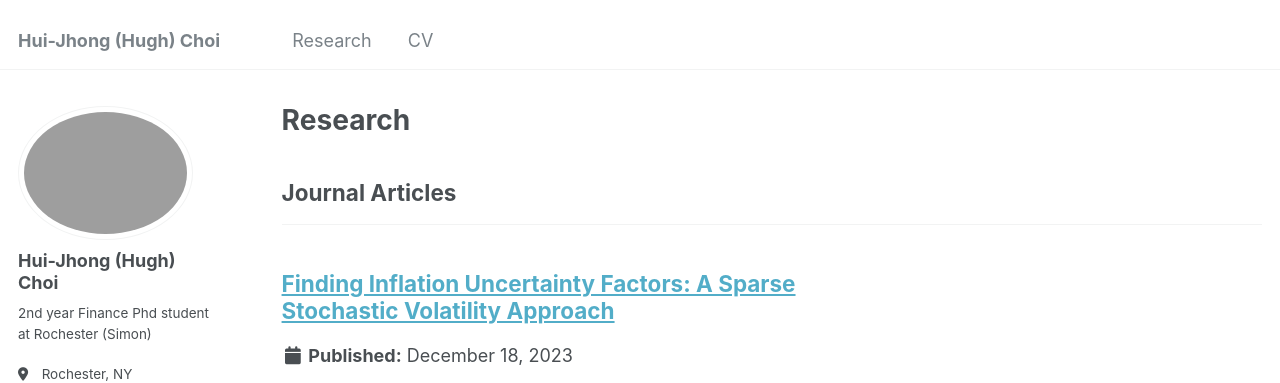
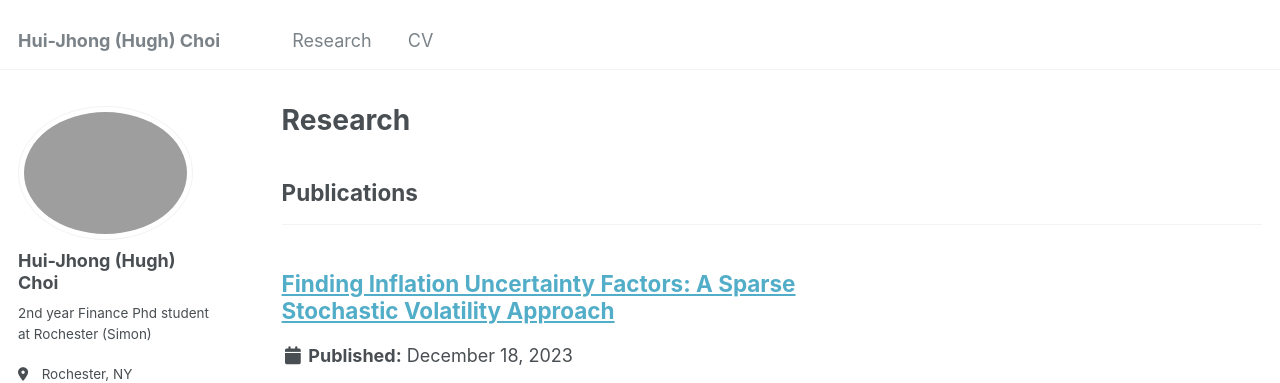
Before and after one commit to Hui-jhongChoi/Hui-jhongChoi.github.io, a Jekyll site: the page built from _pages/research.html, in a window 1280 px wide and 1184 px high. Shown: the top 383 px of the window. Built offline with Jekyll 4.4.1, drawn with Linux system fonts in a browser that asks for light colours; some web fonts are replaced.

Commit message:
Update _config.yml

```diff
--- a/_config.yml
+++ b/_config.yml
@@ -75,10 +75,10 @@
 
 # Publication Category - The following the list of publication categories and their headings
 publication_category:
-  books:
+  workingpapers:
     title: 'Working Papers'
   manuscripts:
-    title: 'Journal Articles'
+    title: 'Publications'
   conferences:
     title: 'Conference Papers'
 
```
